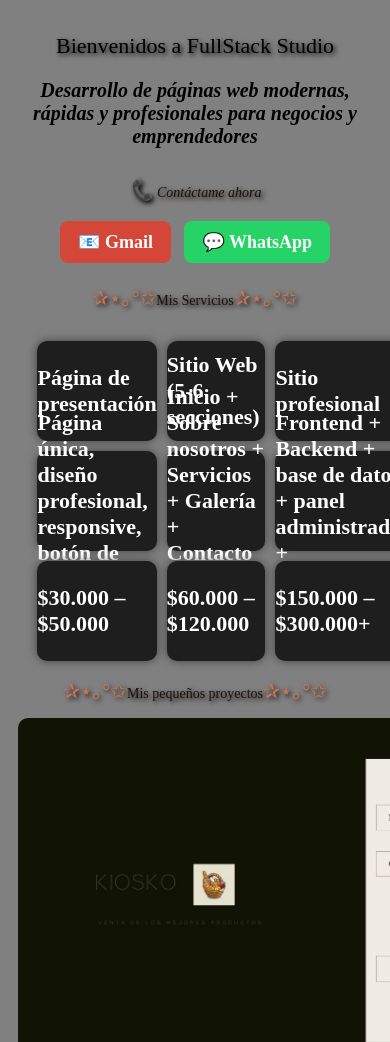
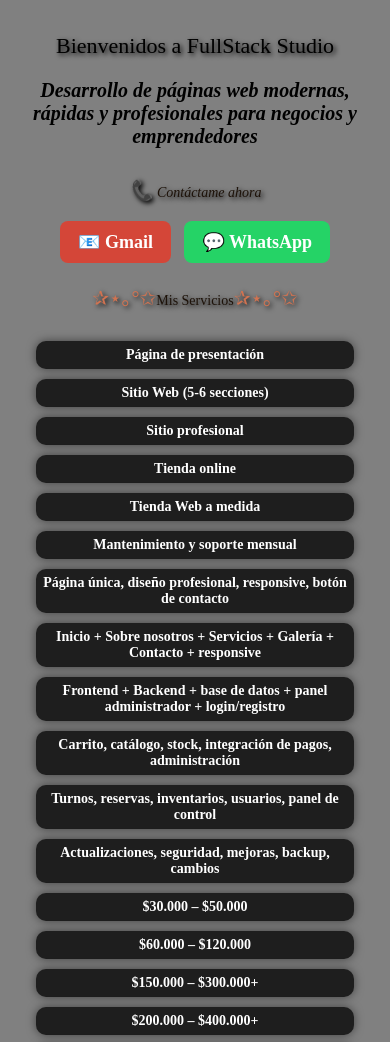
Before and after one commit to MilagroAbdalaBello/Presentaci-n-, a plain HTML site: page index.html in a window 390 px wide. Shown: the top 1042 px of the page. Drawn offline with Linux system fonts and the light colour scheme.

Commit message:
Arreglo del cuadro para hacerlo más adapatable a diferentes pantallas

```diff
--- a/style.css
+++ b/style.css
@@ -44,16 +44,13 @@ p {
     color: rgb(209, 115, 81);
 }
 
-/*cuadro*/
-
+/* cuadro responsive */
 .cuadro-grid {
     display: grid;
-    grid-template-columns: repeat(6, 1fr); /* 5 columnas */
-    grid-template-rows: repeat(3, 100px); /* 3 filas (altura ajustable) */
-    gap: 10px; /* espacio entre cuadros */
-    width: 89%;
-    margin: auto;
-    margin-top: 30px;
+    grid-template-columns: repeat(auto-fit, minmax(200px, 1fr));
+    gap: 10px;
+    width: 90%;
+    margin: 30px auto 0 auto;
 }
 
 .item {
@@ -63,18 +60,38 @@ p {
     display: flex;
     justify-content: center;
     align-items: center;
-    font-size: 22px;
+    font-size: 18px; /* más pequeño para que no se salga en pantallas chicas */
     font-weight: bold;
     box-shadow: 0 0 10px rgba(0,0,0,0.5);
     transition: .3s;
+    padding: 10px; /* espacio interno para el texto */
+    text-align: center;
+    word-wrap: break-word;
+    overflow-wrap: break-word;
 }
 
 /* EFECTO HOVER */
 .item:hover {
-    transform: scale(1.08);
+    transform: scale(1.05); /* un poco más suave en móviles */
     box-shadow: 0 0 15px cyan;
     cursor: pointer;
 }
+
+/* MEDIA QUERIES: Ajuste en pantallas pequeñas */
+@media (max-width: 768px) {
+    .item {
+        font-size: 16px;
+        padding: 8px;
+    }
+}
+
+@media (max-width: 480px) {
+    .item {
+        font-size: 14px;
+        padding: 6px;
+    }
+}
+
 
 /*diseño de los contactos*/
 .contacto {
```
